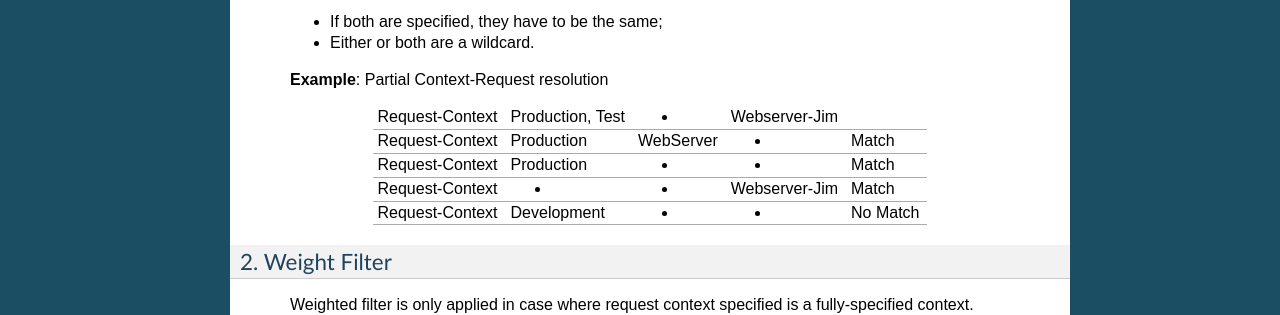
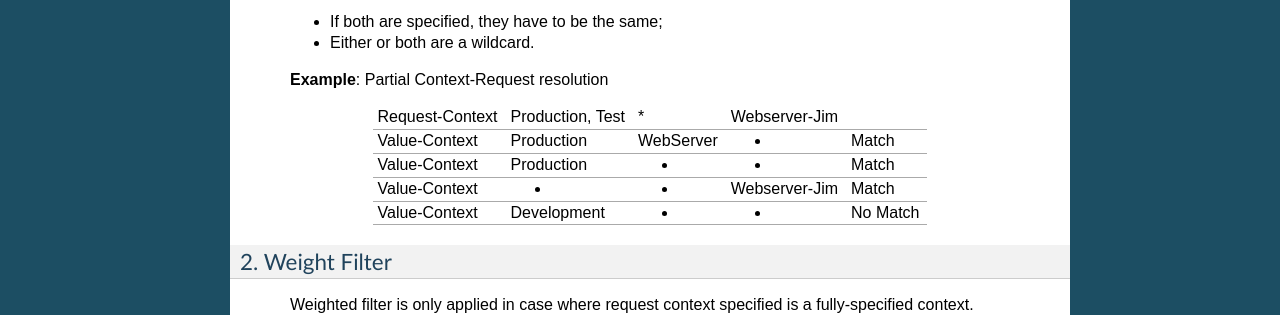
Before and after one commit to ConfigHubPub/Docs, a Sphinx documentation site: the page built from documentation/pages/primer.rst, in a window 1280 px wide. Shown: the part 1340-1655 px from the top of the page. Built offline with Sphinx 7.4.7, drawn with Linux system fonts in a browser that asks for light colours.

```diff
--- a/documentation/pages/primer.rst
+++ b/documentation/pages/primer.rst
@@ -76,15 +76,15 @@ Matching value to request context occurs in two steps:
    **Example**: Partial Context-Request resolution
 
    +-----------------+------------------+---------------+---------------+---------------+
-   |Request-Context  | Production, Test | *             | Webserver-Jim |               |
+   |Request-Context  | Production, Test | \*            | Webserver-Jim |               |
    +-----------------+------------------+---------------+---------------+---------------+
-   |Request-Context  | Production       | WebServer     | *             | Match         |
+   |Value-Context    | Production       | WebServer     | *             | Match         |
    +-----------------+------------------+---------------+---------------+---------------+
-   |Request-Context  | Production       | *             | *             | Match         |
+   |Value-Context    | Production       | *             | *             | Match         |
    +-----------------+------------------+---------------+---------------+---------------+
-   |Request-Context  | *                | *             | Webserver-Jim | Match         |
+   |Value-Context    | *                | *             | Webserver-Jim | Match         |
    +-----------------+------------------+---------------+---------------+---------------+
-   |Request-Context  | Development      | *             | *             | No Match      |
+   |Value-Context    | Development      | *             | *             | No Match      |
    +-----------------+------------------+---------------+---------------+---------------+
 
 
```
